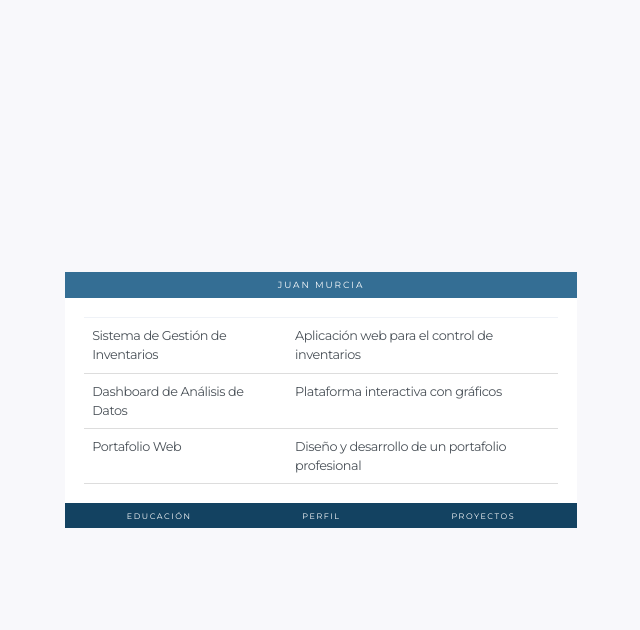
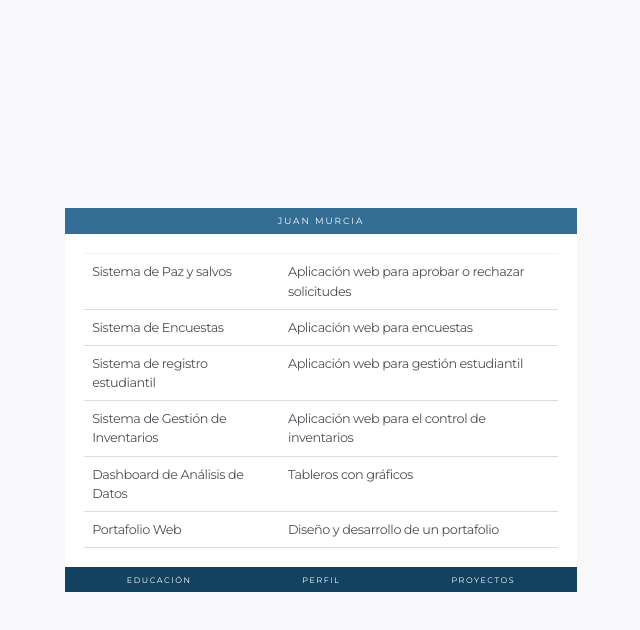
Before and after one commit to JotaKs/Portafolio, a plain HTML site: page index.html in a window 1280 px wide. Both pictures are taken after a click on the link "PROYECTOS". Shown: the whole page, without its empty margins (319-959 px from the left). Drawn offline with Linux system fonts and the light colour scheme.

Commit message:
Proyectos

```diff
--- a/index.html
+++ b/index.html
@@ -307,11 +307,15 @@
 
             document.getElementById("btn-proyectos").addEventListener("click", function () {
                 mostrarTabla(`
+                <tr><td>Sistema de Paz y salvos</td><td>Aplicación web para aprobar o rechazar solicitudes</td></tr>
+                <tr><td>Sistema de Encuestas</td><td>Aplicación web para encuestas</td></tr>
+                <tr><td>Sistema de registro estudiantil</td><td>Aplicación web para gestión estudiantil</td></tr>
                 <tr><td>Sistema de Gestión de Inventarios</td><td>Aplicación web para el control de inventarios</td></tr>
-                <tr><td>Dashboard de Análisis de Datos</td><td>Plataforma interactiva con gráficos</td></tr>
-                <tr><td>Portafolio Web</td><td>Diseño y desarrollo de un portafolio profesional</td></tr>
+                <tr><td>Dashboard de Análisis de Datos</td><td>Tableros con gráficos</td></tr>
+                <tr><td>Portafolio Web</td><td>Diseño y desarrollo de un portafolio</td></tr>
             `);
             });
+
 
             // Evento para el botón "JUAN MURCIA"
             document.getElementById("btn-juan-murcia").addEventListener("click", function () {
```
